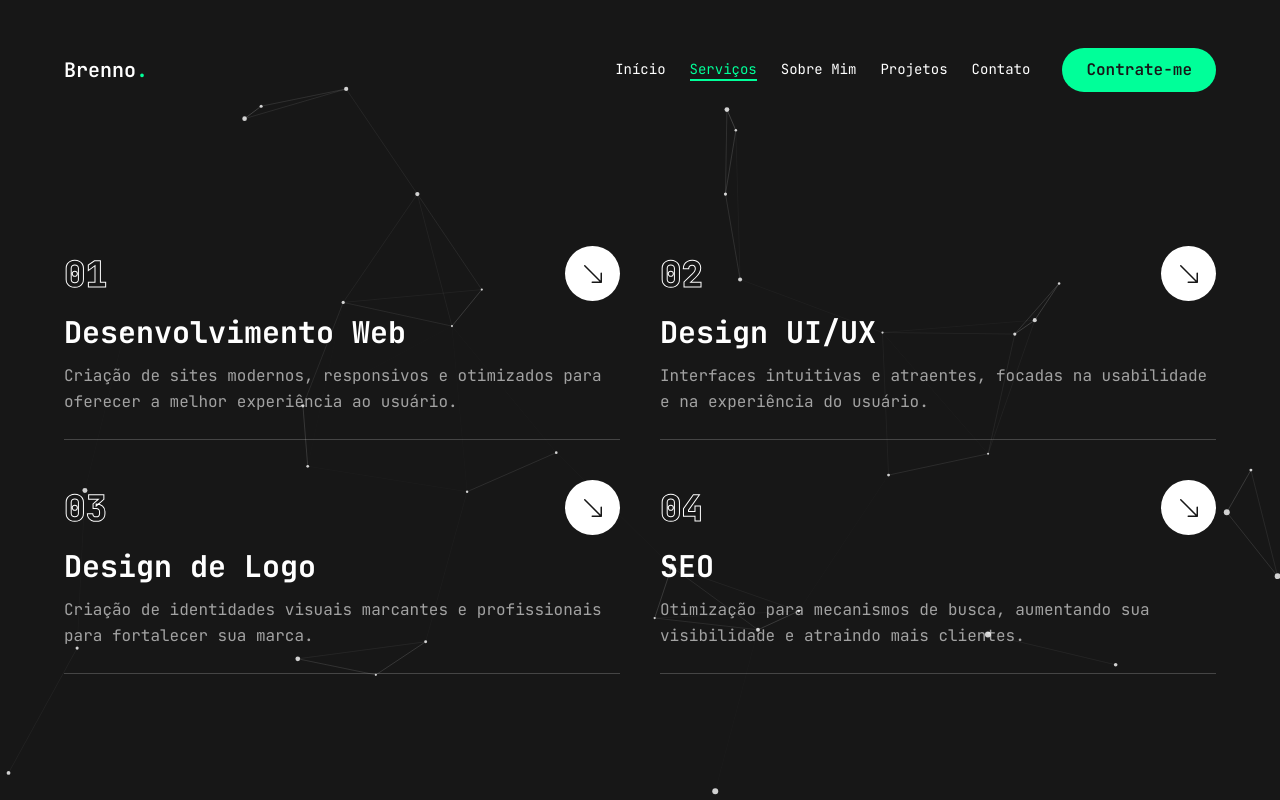
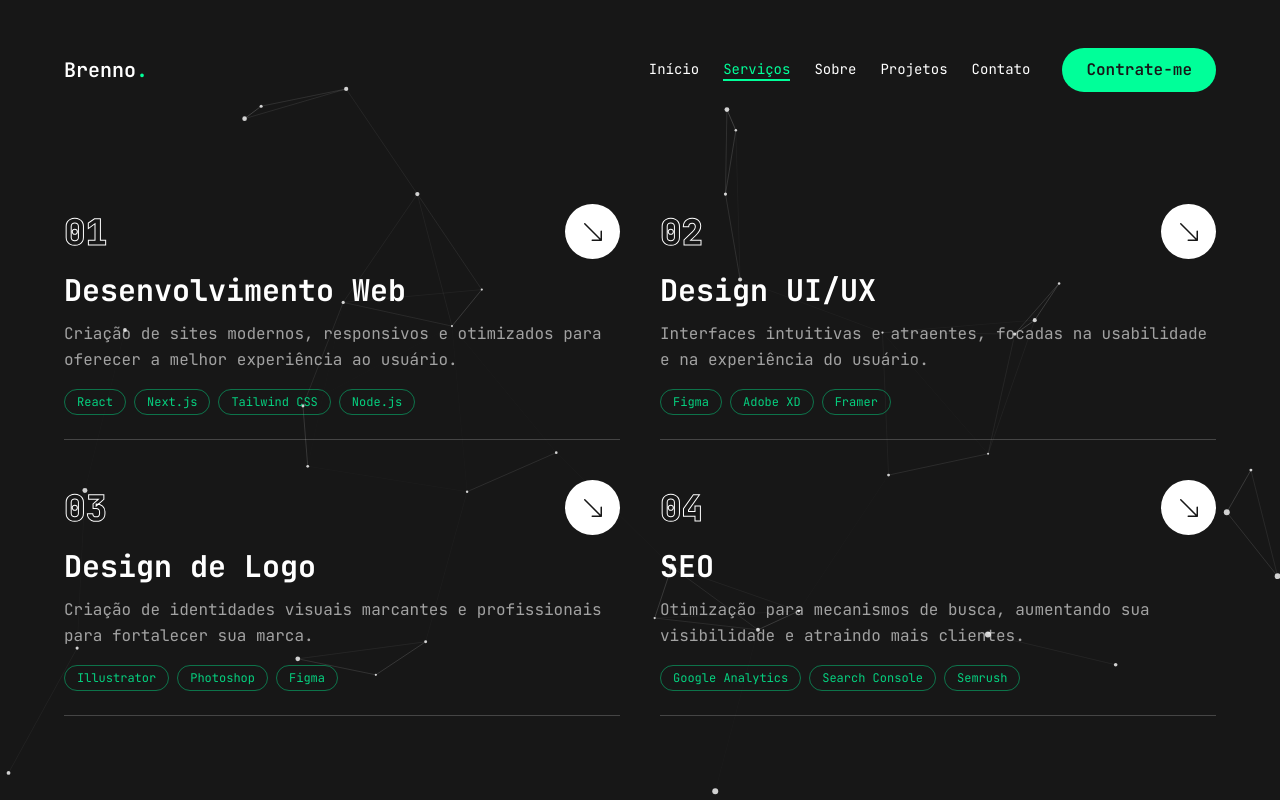
Before and after one commit to BrennoAlenkar/brenno-portfolio, a Next.js app: page /servicos in a window 1280 px wide. Built offline with nearby package versions, Linux system fonts and the light colour scheme.

Commit message:
feat: ajustes na navegação e componente photo

```diff
--- a/app/servicos/page.jsx
+++ b/app/servicos/page.jsx
@@ -11,6 +11,7 @@ const services = [
     description:
       "Criação de sites modernos, responsivos e otimizados para oferecer a melhor experiência ao usuário.",
     href: "#",
+    techs: ["React", "Next.js", "Tailwind CSS", "Node.js"],
   },
   {
     num: "02",
@@ -18,6 +19,7 @@ const services = [
     description:
       "Interfaces intuitivas e atraentes, focadas na usabilidade e na experiência do usuário.",
     href: "#",
+    techs: ["Figma", "Adobe XD", "Framer"],
   },
   {
     num: "03",
@@ -25,6 +27,7 @@ const services = [
     description:
       "Criação de identidades visuais marcantes e profissionais para fortalecer sua marca.",
     href: "#",
+    techs: ["Illustrator", "Photoshop", "Figma"],
   },
   {
     num: "04",
@@ -32,6 +35,7 @@ const services = [
     description:
       "Otimização para mecanismos de busca, aumentando sua visibilidade e atraindo mais clientes.",
     href: "#",
+    techs: ["Google Analytics", "Search Console", "Semrush"],
   },
 ];
 
@@ -78,6 +82,17 @@ const Servicos = () => {
                 {service.description}
               </p>
 
+               <div className="flex flex-wrap gap-2">
+                {service.techs.map((tech, i) => (
+                  <span
+                    key={i}
+                    className="text-xs px-3 py-1 rounded-full border border-accent/40 text-accent/80 group-hover:border-accent group-hover:text-accent transition-all duration-300"
+                  >
+                    {tech}
+                  </span>
+                ))}
+              </div>
+
               {/* Border */}
               <div className="border-b border-white/20 w-full pt-2"></div>
             </div>
--- a/components/MobileNav.jsx
+++ b/components/MobileNav.jsx
@@ -8,7 +8,7 @@ import { CiMenuFries } from 'react-icons/ci';
 const links = [
   { name: "início", path: "/" },
   { name: "serviços", path: "/servicos" },
-  { name: "sobre mim", path: "/sobre" },
+  { name: "sobre", path: "/sobre" },
   { name: "projetos", path: "/projetos" },
   { name: "contato", path: "/contato" },
 ];
@@ -17,7 +17,7 @@ const MobileNav = () => {
   const pathname = usePathname();
   return (
     <Sheet>
-      <SheetTrigger className="flex justify-center items-center">
+      <SheetTrigger className="flex justify-center items-center cursor-pointer">
         <CiMenuFries className='text-[32px] text-accent' />
       </SheetTrigger>
       <SheetContent className="flex flex-col">
--- a/components/Nav.jsx
+++ b/components/Nav.jsx
@@ -6,7 +6,7 @@ import { usePathname } from "next/navigation";
 const links = [
   { name: "início", path: "/" },
   { name: "serviços", path: "/servicos" },
-  { name: "sobre mim", path: "/sobre" },
+  { name: "sobre", path: "/sobre" },
   { name: "projetos", path: "/projetos" },
   { name: "contato", path: "/contato" },
 ];
--- a/components/Photo.jsx
+++ b/components/Photo.jsx
@@ -9,7 +9,7 @@ const Photo = () => {
       <motion.div
         initial={{ opacity: 0 }}
         animate={{ opacity: 1 }}
-        transition={{ delay: 2, duration: 0.4, ease: "easeIn" }}
+        transition={{ delay: 0.8, duration: 0.4, ease: "easeIn" }}
         className="relative w-[220px] h-[220px] xl:w-[360px] xl:h-[360px]"
       >
         {/* imagem */}
```
